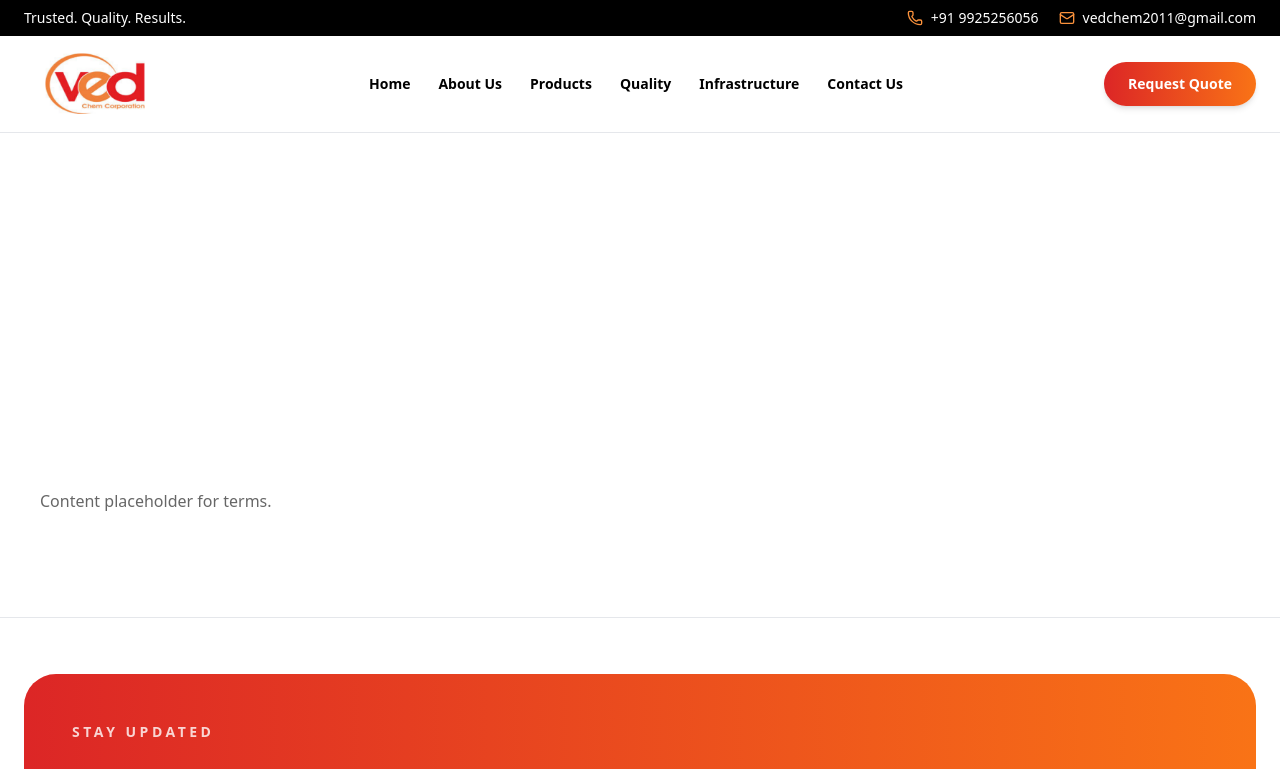
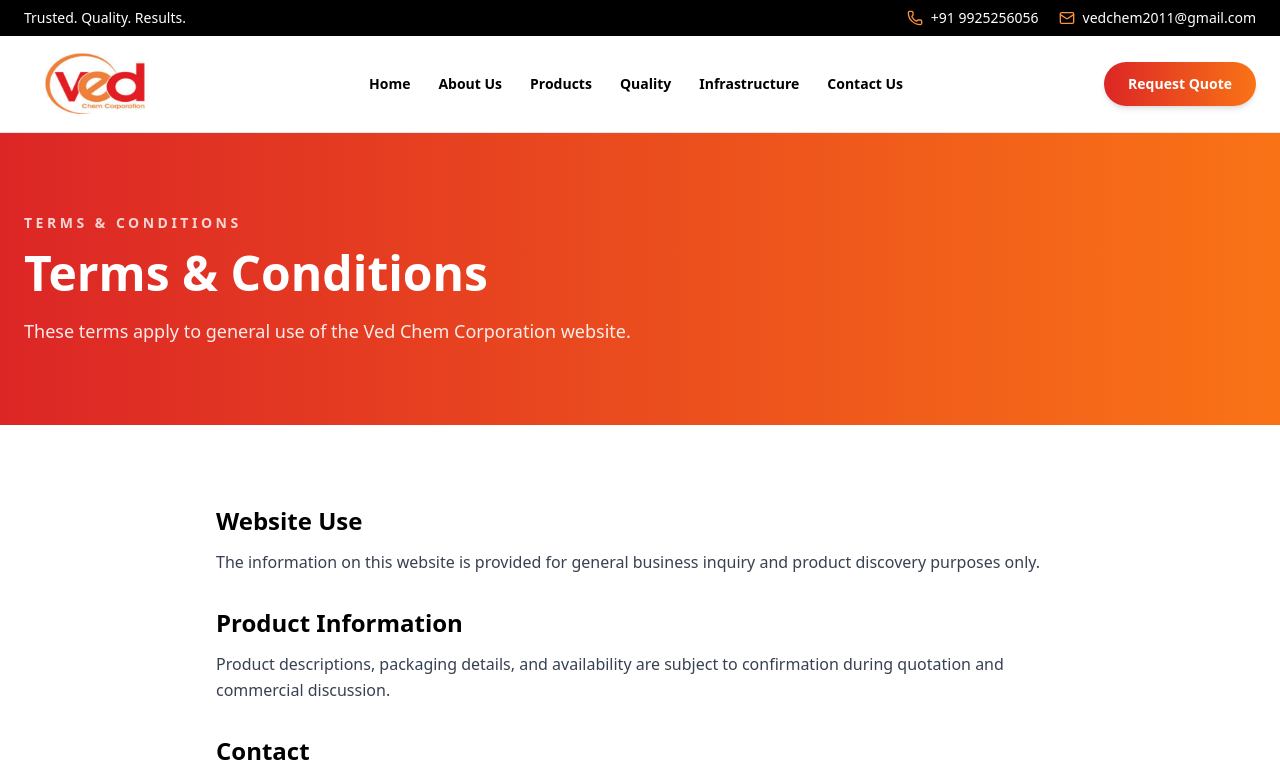
Before and after one commit to patelved3313/vedchem-redesign, a Next.js app: page /en/terms in a window 1280 px wide. Shown: the top 769 px of the page. Built offline with nearby package versions, Linux system fonts and the light colour scheme.

Commit message:
Update page.tsx

```diff
--- a/app/[locale]/terms/page.tsx
+++ b/app/[locale]/terms/page.tsx
@@ -1 +1,47 @@
-export default function Page(){return <main><section className="dark-radial py-24 text-white"><div className="container"><h1 className="text-6xl font-black tracking-[-.05em]">Terms</h1></div></section><section className="container py-16"><p className="rounded-5xl bg-vedSoft p-10 text-black/60">Content placeholder for terms.</p></section></main>}
+export default function TermsPage() {
+  return (
+    <main className="bg-white">
+      <section className="bg-gradient-to-r from-red-600 to-orange-500 px-6 py-20 text-white">
+        <div className="mx-auto max-w-7xl">
+          <p className="text-sm font-black uppercase tracking-[0.25em] text-white/80">
+            Terms & Conditions
+          </p>
+          <h1 className="mt-4 text-5xl font-black">Terms & Conditions</h1>
+          <p className="mt-5 max-w-3xl text-lg text-white/90">
+            These terms apply to general use of the Ved Chem Corporation website.
+          </p>
+        </div>
+      </section>
+
+      <section className="mx-auto max-w-4xl px-6 py-20">
+        <div className="space-y-8 text-gray-700">
+          <div>
+            <h2 className="text-2xl font-black text-black">Website Use</h2>
+            <p className="mt-3 leading-relaxed">
+              The information on this website is provided for general business
+              inquiry and product discovery purposes only.
+            </p>
+          </div>
+
+          <div>
+            <h2 className="text-2xl font-black text-black">
+              Product Information
+            </h2>
+            <p className="mt-3 leading-relaxed">
+              Product descriptions, packaging details, and availability are
+              subject to confirmation during quotation and commercial discussion.
+            </p>
+          </div>
+
+          <div>
+            <h2 className="text-2xl font-black text-black">Contact</h2>
+            <p className="mt-3 leading-relaxed">
+              For business inquiries, contact Ved Chem Corporation at
+              vedchem2011@gmail.com or +91 9925256056.
+            </p>
+          </div>
+        </div>
+      </section>
+    </main>
+  );
+}
```
